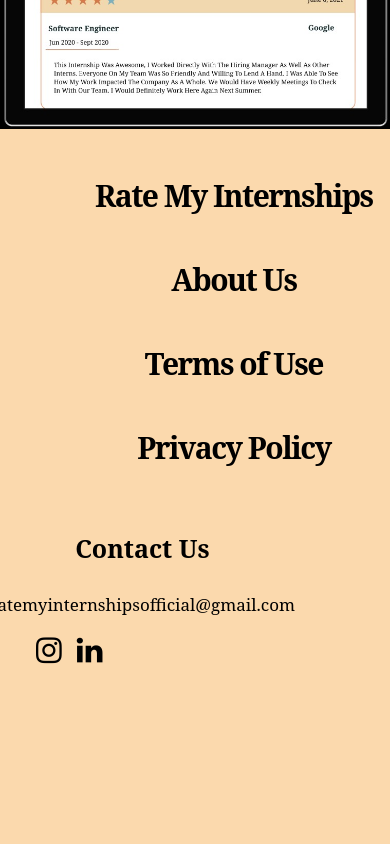
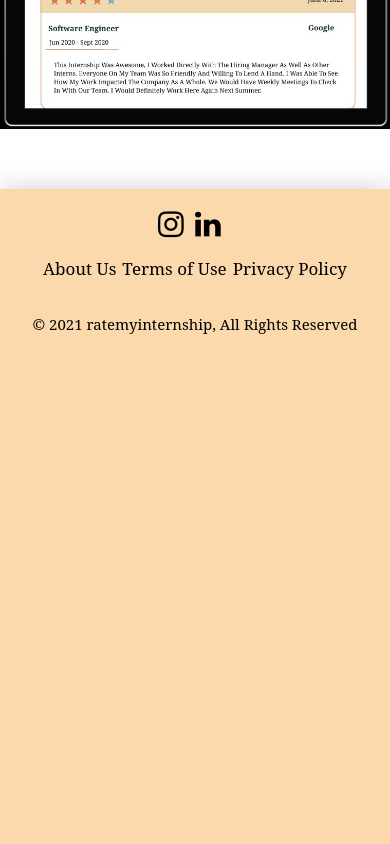
Before and after one commit to Greatroot/InternshipReview, a React (Create React App) app in the folder Frontend/: page / in a window 390 px wide. Shown: the part 780-1624 px from the top of the page. Built offline with nearby package versions, Linux system fonts and the light colour scheme; no server answers.

Commit message:
Finished the mobile styling for the footer. Will work on the laptop and desktop versions of the footer next.

```diff
--- a/Frontend/src/components/Footer/Footer.css
+++ b/Frontend/src/components/Footer/Footer.css
@@ -1,28 +1,33 @@
  .main-footer {
-	bottom: 0;
-	padding-top: 10px;
+    margin-top: 4rem;
     width: 100%;
     height: 100%;
     box-shadow: 0px 0px 25px rgb(207, 207, 207);
     color: black;
     background: #fbd9ad;
+    display: flex;
+    flex-direction: column;
+    padding: 20px 10px;
+ }
 
-    display: block;
-	padding: 10px;
-
+ /* TODO: change to column in the laptop/desktop media queries */
+ .left-right-footer {
+     display: flex;
+     flex-direction: column-reverse;
  }
 
  .left-footer {
-   margin-left: 5em;
-   float: left;
+    margin: 0 2rem;
+
     font-family: Oxygen;
     font-style: normal;
     font-weight: normal;
     font-size: 17px;
+ }
+ .left-footer--header {
+    display: none;
 
- }
- .left-footer-rmi {
-
+     /* TODO: Move to media query */
     font-style: normal;
     font-weight: bold;
     font-family: Noto Serif;
@@ -30,36 +35,44 @@
     line-height: 54px;
     letter-spacing: -0.05em;
     color:#000000;
+ }
 
+ .left-footer--items {
+     display: flex;
+     justify-content: space-around;
  }
 
  .right-footer {
-     float: right;
-     margin-right: 5em;
+     margin: 0; /* Here to override random a margin-right that's being applied when it gets to laptop width or above */
+                /* Something in Home.css might be to blame? */
+
     font-family: Oxygen;
     font-style: normal;
     font-weight: normal;
     font-size: 17px;
-
  }
 
- .right-footer-header {
+ .right-footer--header {
+     display: none;
+
+     /* TODO: Move to media query */
     font-style: normal;
     font-weight: bold;
     font-family: Noto Serif;
     font-size:25px;
  }
 
- .linkedin {
-   margin-right: 18.5em;
-     float:right;
-     letter-spacing:normal;
+ .footer-email {
+    display: none;
  }
 
- .insta {
-     margin-right: 1em;
-     float: right;
-     letter-spacing:normal;
+ .footer-socials {
+    display: flex;
+     justify-content: center;
+ }
+
+ .social-icon {
+     flex-basis: 10%;
  }
  a {
    color: black;
--- a/Frontend/src/components/Footer/Footer.js
+++ b/Frontend/src/components/Footer/Footer.js
@@ -1,42 +1,46 @@
 import React from "react"
 import "./Footer.css";
 
-
+// TODO: Make left-footer--items all working links to those pages once we make them.
 function Footer() {
     return (
         <div>
-            <footer className="main-footer">
-                <div className="left-footer">
-                    <div className="left-footer-rmi">
-                        <p>Rate My Internships</p>
+            <div className="main-footer"> {/* ***************** main-footer **************** */}
+                <div className="left-right-footer">
+                    <div className="left-footer"> {/* ******************** left-footer ******************** */}
+                        <div className="left-footer--header">
+                            <h2>Rate My Internships</h2>
+                        </div>
+                        <div className="left-footer--items">
                             <p>About Us </p>
                             <p>Terms of Use </p>
                             <p>Privacy Policy</p>
                         </div>
                     </div>
-                <div class="right-footer">
-                    <div className="right-footer-header">
+                    <div className="right-footer"> {/* *********** right-footer ************ */}
+                        <div className="right-footer--header">
                             <p>Contact Us</p>
                         </div>
-                    <p> ratemyinternshipsofficial@gmail.com </p>
+                        <p className="footer-email"> ratemyinternshipsofficial@gmail.com </p>
+                        <div className="footer-socials">
+                            <div className="social-icon">
+                                <a href="https://www.instagram.com/ratemyinternships/?utm_medium=copy_link">
+                                    < i class="fa fa-instagram fa-2x"></i>
+                                </a>
                             </div>
-                <br />
-                <br />
-                <br />
-                <br />
-                <div className="linkedin">
+                            <div className="social-icon">
                                 <a href="https://www.linkedin.com/company/ratemyinternships/">
                                     < i class="fa fa-linkedin fa-2x"> </i>
                                 </a>
                             </div>
-                <div className="insta">
-                    <a href="https://www.instagram.com/ratemyinternships/?utm_medium=copy_link">
-                        < i class="fa fa-instagram fa-2x"></i>
-                    </a>
                         </div>
-            </footer>
+                    </div>
+                </div>
+                <div className="bottom-footer"> {/* ************** bottom-footer **************** */}
+                    <p>© 2021 ratemyinternship, All Rights Reserved</p>
+                </div>
+            </div>
         </div>
     )
 }
-
                 export default Footer;
```
Also changed, not shown: 1 other file (tests, documents, lock files or other folders). Lines whose indentation alone changed are shown as unchanged.
